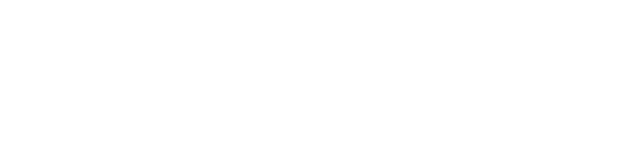
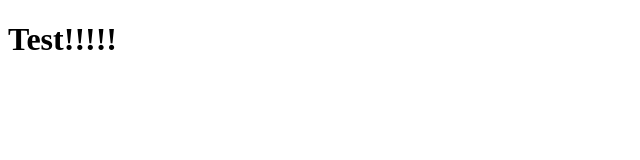
Before and after one commit to emilyc2021/Test, a plain HTML site: page index.html in a window 1280 px wide. Shown: the whole page, without its empty margins (0-640 px from the left). Drawn offline with Linux system fonts and the light colour scheme.

Commit message:
new index

```diff
--- a/index.html
+++ b/index.html
@@ -9,7 +9,7 @@
 </head>
 
 <body>
-
+    <h1>Test!!!!!</h1>
 </body>
 
 </html>
```
